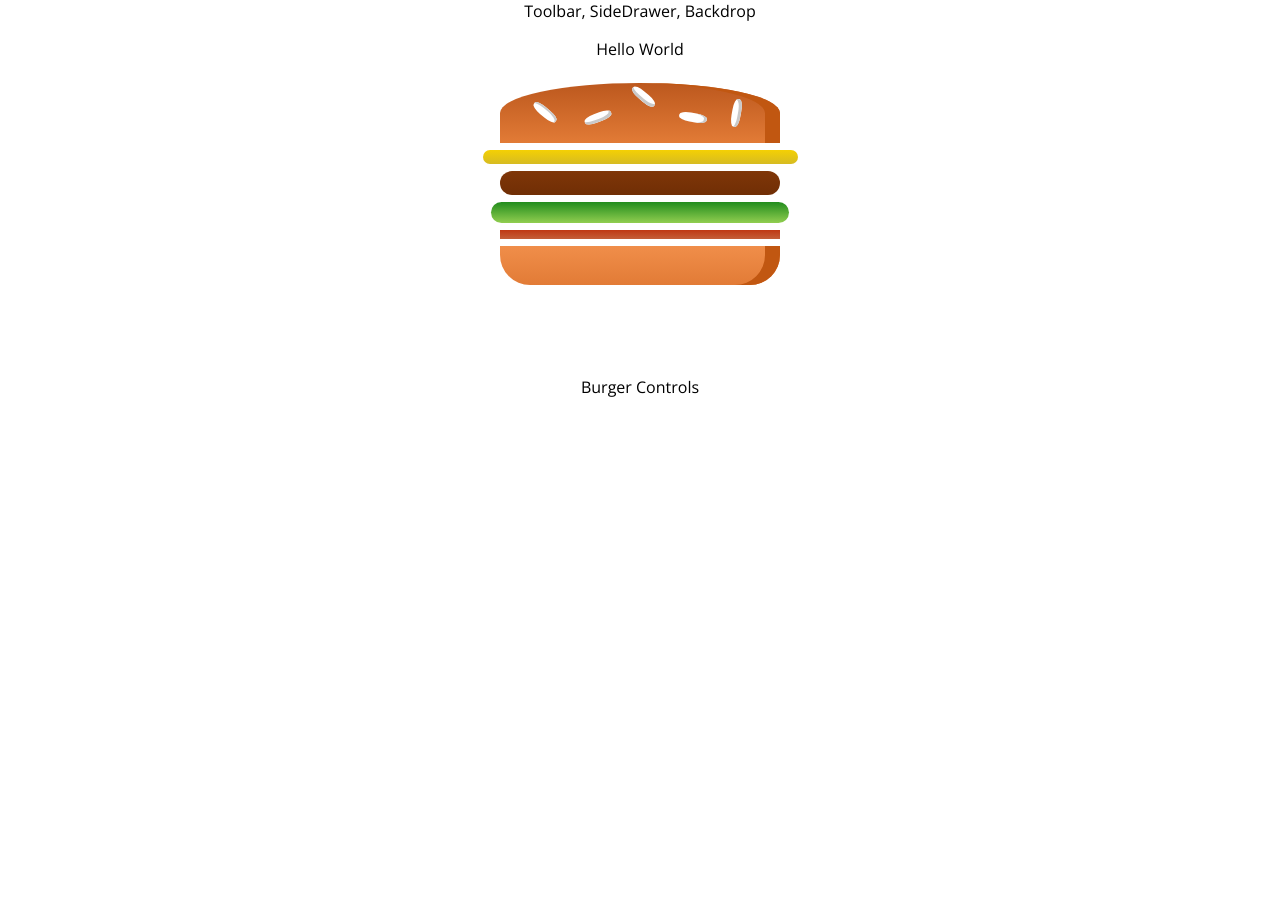
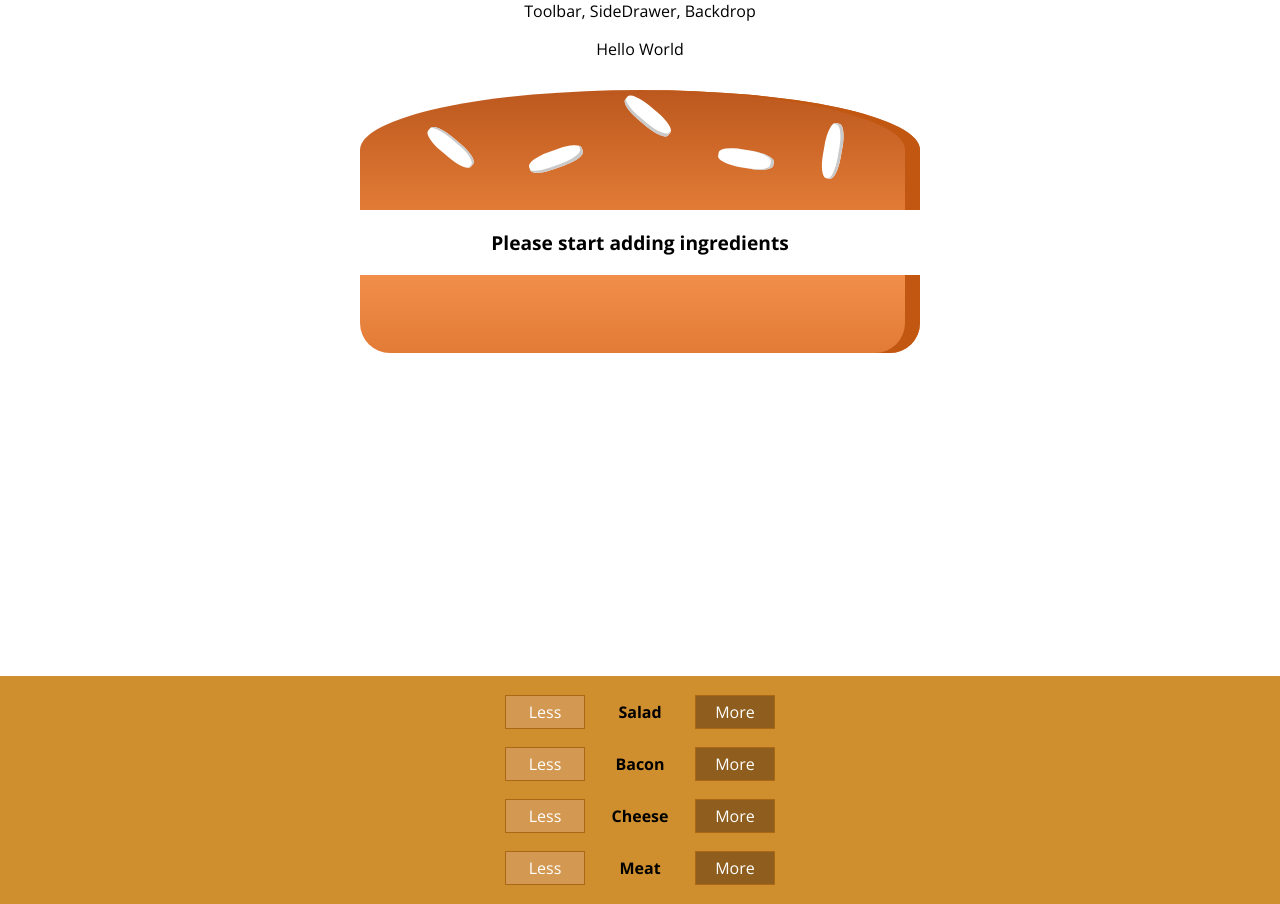
Before and after one commit to njrafi/Burger-Builder-FrontEnd, a React (Create React App) app: page / in a window 1280 px wide. Before the commit the page ends 800 px from the top, so only its background shows below. Built offline with nearby package versions, Linux system fonts and the light colour scheme.

Commit message:
Build Control added

```diff
--- /dev/null
+++ b/src/Components/Burger/BuildControls/BuildControl/BuildControl.js
@@ -0,0 +1,18 @@
+import React from "react";
+import styles from "./BuildControl.module.css";
+
+const BuildControl = (props) => {
+	return (
+		<div className={styles.BuildControl}>
+			<button className={styles.Less} onClick={props.ingredientRemoved}>
+				Less
+			</button>
+			<div className={styles.Label}>{props.label}</div>
+			<button className={styles.More} onClick={props.ingredientAdded}>
+				More
+			</button>
+		</div>
+	);
+};
+
+export default BuildControl;
--- /dev/null
+++ b/src/Components/Burger/BuildControls/BuildControl/BuildControl.module.css
@@ -0,0 +1,56 @@
+.BuildControl {
+    display: flex;
+    justify-content: space-between;
+    align-items: center;
+    margin: 5px 0;
+}
+
+.BuildControl button {
+    display: block;
+    font: inherit;
+    padding: 5px;
+    margin: 0 5px;
+    width: 80px;
+    border: 1px solid #AA6817;
+    cursor: pointer;
+    outline: none;
+}
+
+.BuildControl button:disabled {
+    background-color: #AC9980;
+    border: 1px solid #7E7365;
+    color: #ccc;
+    cursor: default;
+}
+
+.BuildControl button:hover:disabled {
+    background-color: #AC9980;
+    color: #ccc;
+    cursor: not-allowed;
+}
+
+.Label {
+    padding: 10px;
+    font-weight: bold;
+    width: 80px;
+}
+
+.BuildControl .Less {
+    background-color: #D39952;
+    color: white;
+}
+
+.BuildControl .More {
+    background-color: #8F5E1E;
+    color: white;
+}
+
+.BuildControl .Less:hover, .BuildControl .Less:active {
+    background-color: #DAA972;
+    color: white;
+}
+
+.BuildControl .More:hover,.BuildControl .More:active {
+    background-color: #99703F;
+    color: white;
+}
--- /dev/null
+++ b/src/Components/Burger/BuildControls/BuildControls.js
@@ -0,0 +1,40 @@
+import React from "react";
+import styles from "./BuildControls.module.css";
+import BuildControl from "./BuildControl/BuildControl";
+
+const controls = [
+	{
+		label: "Salad",
+		type: "salad",
+	},
+	{
+		label: "Bacon",
+		type: "bacon",
+	},
+	{
+		label: "Cheese",
+		type: "cheese",
+	},
+	{
+		label: "Meat",
+		type: "meat",
+	},
+];
+const BuildControls = (props) => {
+	return (
+		<div className={styles.BuildControls}>
+			{controls.map((ctrl, index) => {
+				return (
+					<BuildControl
+						label={ctrl.label}
+						key={ctrl.label + index}
+						ingredientAdded={() => props.ingredientAdded(ctrl.type)}
+						ingredientRemoved={() => props.ingredientRemoved(ctrl.type)}
+					/>
+				);
+			})}
+		</div>
+	);
+};
+
+export default BuildControls;
--- /dev/null
+++ b/src/Components/Burger/BuildControls/BuildControls.module.css
@@ -0,0 +1,10 @@
+.BuildControls {
+    width: 100%;
+    background-color: #cf8f2e;
+    display: flex;
+    flex-flow: column;
+    align-items: center;
+    box-shadow: 0 2px 1px #ccc;
+    margin: auto;
+    padding: 10px 0;
+}
--- a/src/Components/Burger/Burger.js
+++ b/src/Components/Burger/Burger.js
@@ -3,13 +3,25 @@
 import BurgerIngredient from "./BurgerIngredient/BurgerIngredient";
 
 const Burger = (props) => {
+	let transformedIngredients = Object.keys(props.ingredients)
+		.map((igKey) => {
+			return [...Array(props.ingredients[igKey])].map((_, i) => {
+				return (
+					<BurgerIngredient key={igKey + i} type={igKey}></BurgerIngredient>
+				);
+			});
+		})
+		.reduce((arr, el) => {
+			return arr.concat(el);
+		}, []);
+	console.log(transformedIngredients);
+	if (transformedIngredients.length === 0) {
+		transformedIngredients = <p> Please start adding ingredients</p>;
+	}
 	return (
 		<div className={styles.Burger}>
 			<BurgerIngredient type="bread-top" />
-			<BurgerIngredient type="cheese" />
-			<BurgerIngredient type="meat" />
-			<BurgerIngredient type="salad" />
-			<BurgerIngredient type="bacon" />
+			{transformedIngredients}
 			<BurgerIngredient type="bread-bottom" />
 		</div>
 	);
--- a/src/Components/Burger/Burger.module.css
+++ b/src/Components/Burger/Burger.module.css
@@ -2,7 +2,7 @@
     width: 100%;
     margin: auto;
     height: 250px;
-    overflow: scroll;
+    overflow: auto;
     text-align: center;
     font-weight: bold;
     font-size: 1.2rem;
@@ -15,16 +15,16 @@
     }
 }
 
-@media (min-width: 500px) and (min-height: 400px) {
+@media (min-width: 500px) and (min-height: 401px) {
     .Burger {
-        width: 350px;
-        height: 300px;
+        width: 450px;
+        height: 400px;
     }
 }
 
-@media (min-width: 500px) and (min-height: 400px) {
+@media (min-width: 1000px) and (min-height: 700px) {
     .Burger {
-        width: 350px;
-        height: 300px;
+        width: 700px;
+        height: 600px;
     }
 }
--- a/src/Containers/BurgerBuilder/BurgerBuilder.js
+++ b/src/Containers/BurgerBuilder/BurgerBuilder.js
@@ -1,13 +1,66 @@
 import React, { Component } from "react";
 import Aux from "../../hoc/Auxilary";
 import Burger from "../../Components/Burger/Burger";
+import BuildControls from "../../Components/Burger/BuildControls/BuildControls";
 
+const INGREDIENT_PRICES = {
+	salad: 0.5,
+	cheese: 0.4,
+	meat: 1.3,
+	bacon: 0.7,
+};
 class BurgerBuilder extends Component {
+	state = {
+		ingredients: {
+			salad: 0,
+			bacon: 0,
+			cheese: 0,
+			meat: 0,
+		},
+		totalPrice: 4,
+	};
+
+	addIngredientHandler = (type) => {
+		const oldCount = this.state.ingredients[type];
+		const updatedCount = oldCount + 1;
+		const priceAddition = INGREDIENT_PRICES[type];
+		const oldPrice = this.state.totalPrice;
+		const newPrice = oldPrice + priceAddition;
+		const upgradedIngredients = {
+			...this.state.ingredients,
+		};
+		upgradedIngredients[type] = updatedCount;
+		this.setState({
+			ingredients: upgradedIngredients,
+			totalPrice: newPrice,
+		});
+	};
+
+	removeIngredientHandler = (type) => {
+		const oldCount = this.state.ingredients[type];
+		if (oldCount === 0) return;
+		const updatedCount = oldCount - 1;
+		const priceDeduction = INGREDIENT_PRICES[type];
+		const oldPrice = this.state.totalPrice;
+		const newPrice = oldPrice - priceDeduction;
+		const upgradedIngredients = {
+			...this.state.ingredients,
+		};
+		upgradedIngredients[type] = updatedCount;
+		this.setState({
+			ingredients: upgradedIngredients,
+			totalPrice: newPrice,
+		});
+	};
+
 	render() {
 		return (
 			<Aux>
-				<Burger></Burger>
-				<div>Burger Controls</div>
+				<Burger ingredients={this.state.ingredients}></Burger>
+				<BuildControls
+					ingredientAdded={this.addIngredientHandler}
+					ingredientRemoved={this.removeIngredientHandler}
+				/>
 			</Aux>
 		);
 	}
```
